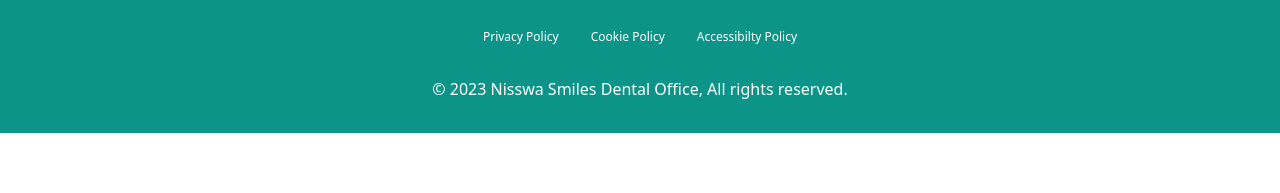
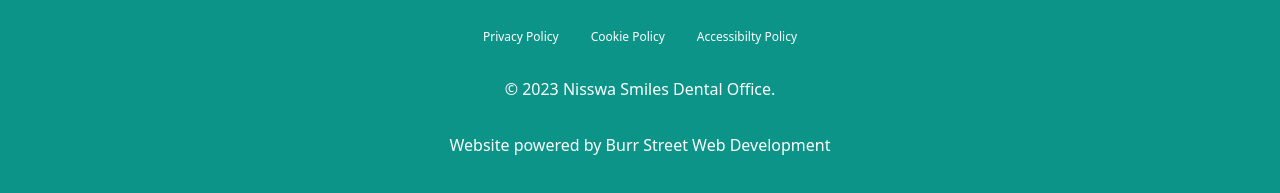
Before and after one commit to smittywebs/Nisswa-Smiles, a website: page index.html in a window 1280 px wide. Shown: the part 2736-2929 px from the top of the page. Before the commit the page ends 2869 px from the top, so only its background shows below. Drawn offline with Linux system fonts and the light colour scheme.

Commit message:
final version 2

```diff
--- a/index.html
+++ b/index.html
@@ -257,7 +257,7 @@
     </section>-->
 
     <!-- Foooter -->
-    <footer class="bg-teal-600 w-full">
+    <footer class="bg-teal-600">
       <div
         class="max-w-screen-xl px-4 py-8 mx-auto space-y-8 overflow-hidden sm:px-6 lg:px-8"
       >
@@ -321,7 +321,12 @@
 
           </div>
         <p class="mt-8 text-base leading-6 text-center text-white">
-          © 2023 Nisswa Smiles Dental Office, All rights reserved.
+          © 2023 Nisswa Smiles Dental Office.
+        </p>
+        <p>
+          <h3 class="text-white text-center">
+            Website powered by <a class="hover:text-gray-900 underline lg:no-underline" href="https://www.bstreetdev.com/">Burr Street Web Development</a>
+          </h3>
         </p>
       </footer>
 
```
Also changed, not shown: contact.html (+5 -0 lines), dentalServices.html (+5 -0 lines), ourTeam.html (+5 -0 lines), patientInfo.html (+5 -0 lines), reviews.html (+5 -0 lines), css/style.css.
